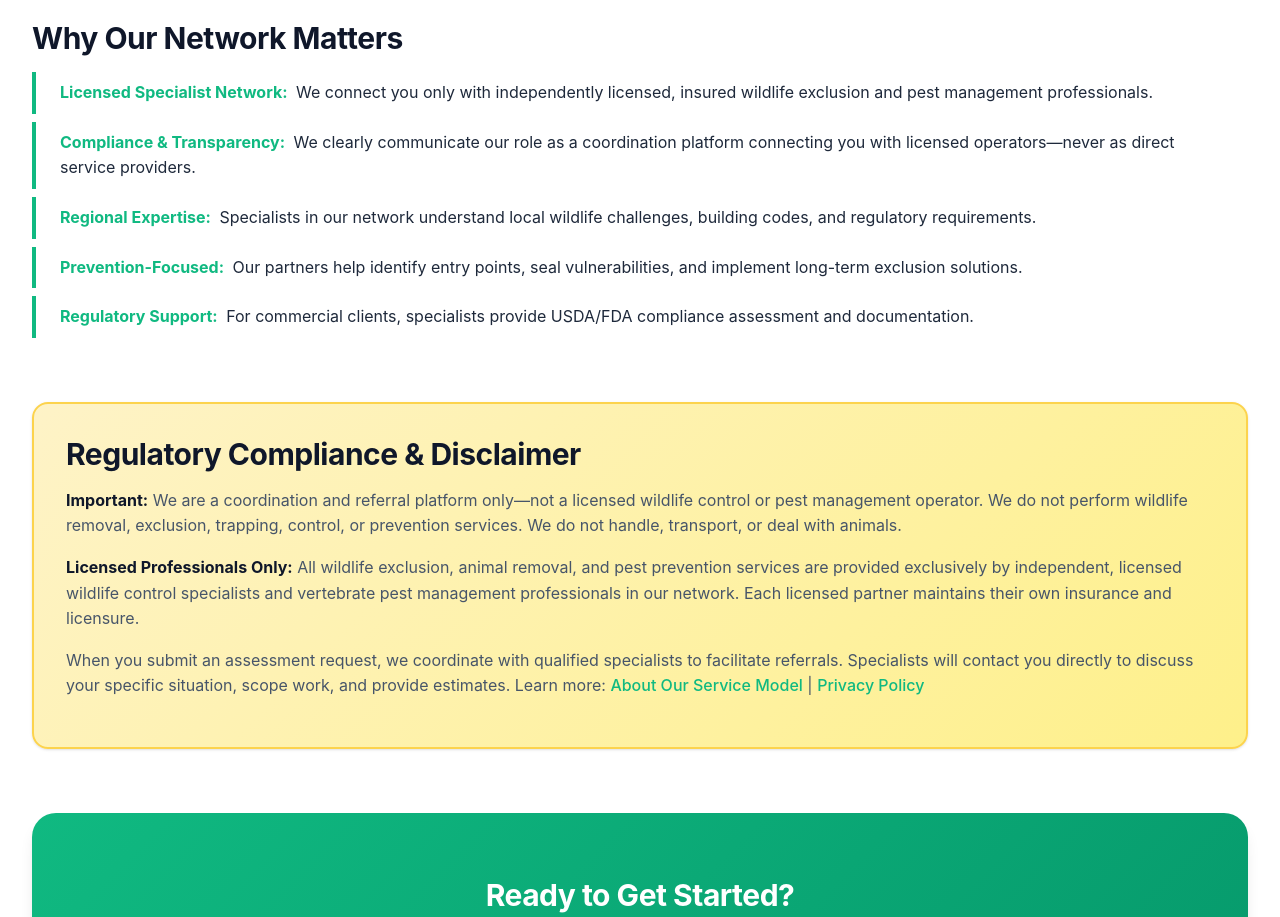
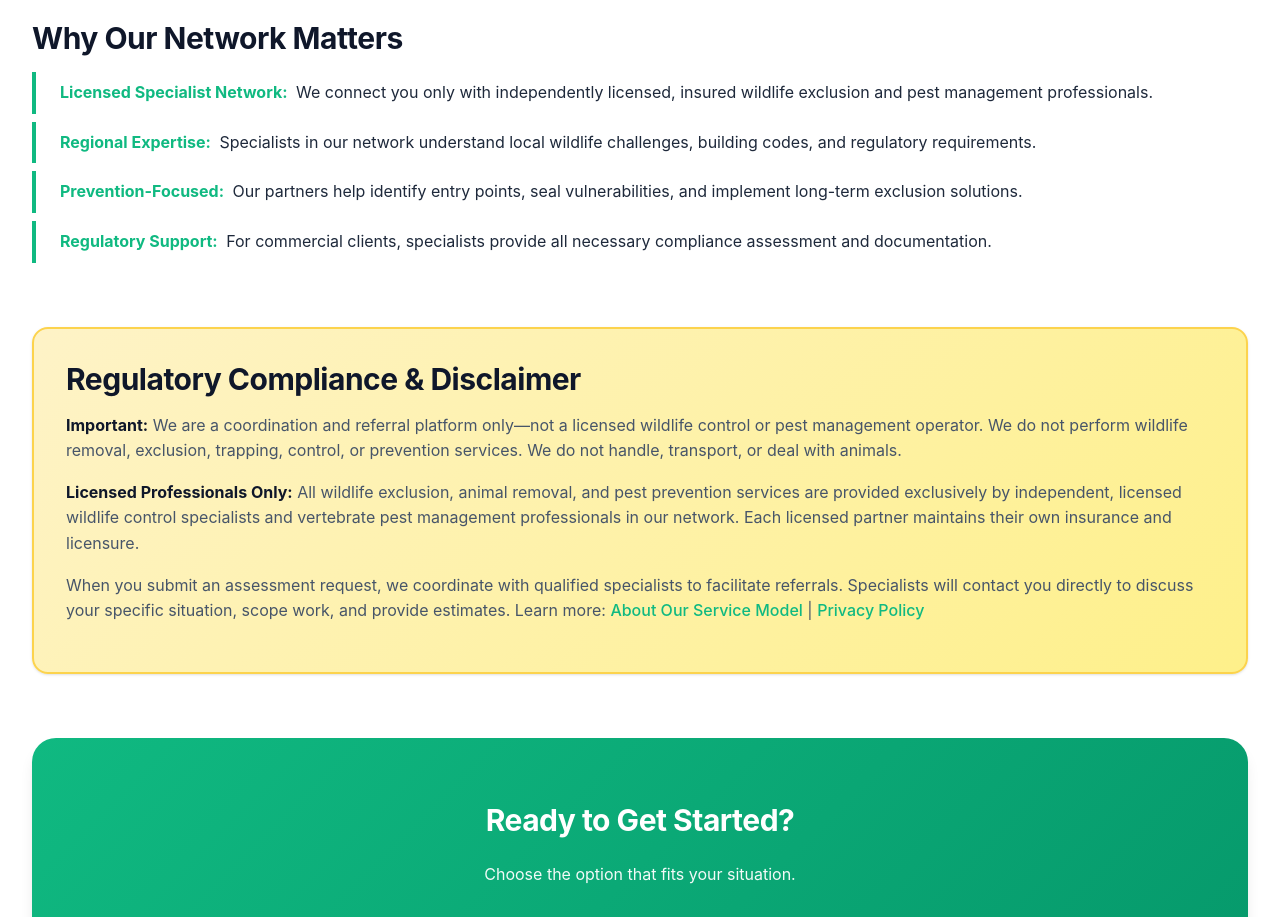
Before and after one commit to HansDandle/crittergitter, a Next.js app: page / in a window 1280 px wide. Shown: the part 2700-3617 px from the top of the page. Built offline with nearby package versions, Linux system fonts and the light colour scheme.

Commit message:
reg copy

```diff
--- a/app/page.tsx
+++ b/app/page.tsx
@@ -105,16 +105,13 @@ export default function HomePage() {
               <strong>Licensed Specialist Network:</strong> We connect you only with independently licensed, insured wildlife exclusion and pest management professionals.
             </li>
             <li>
-              <strong>Compliance & Transparency:</strong> We clearly communicate our role as a coordination platform connecting you with licensed operators—never as direct service providers.
-            </li>
-            <li>
               <strong>Regional Expertise:</strong> Specialists in our network understand local wildlife challenges, building codes, and regulatory requirements.
             </li>
             <li>
               <strong>Prevention-Focused:</strong> Our partners help identify entry points, seal vulnerabilities, and implement long-term exclusion solutions.
             </li>
             <li>
-              <strong>Regulatory Support:</strong> For commercial clients, specialists provide USDA/FDA compliance assessment and documentation.
+              <strong>Regulatory Support:</strong> For commercial clients, specialists provide all necessary compliance assessment and documentation.
             </li>
           </ul>
         </section>
```
